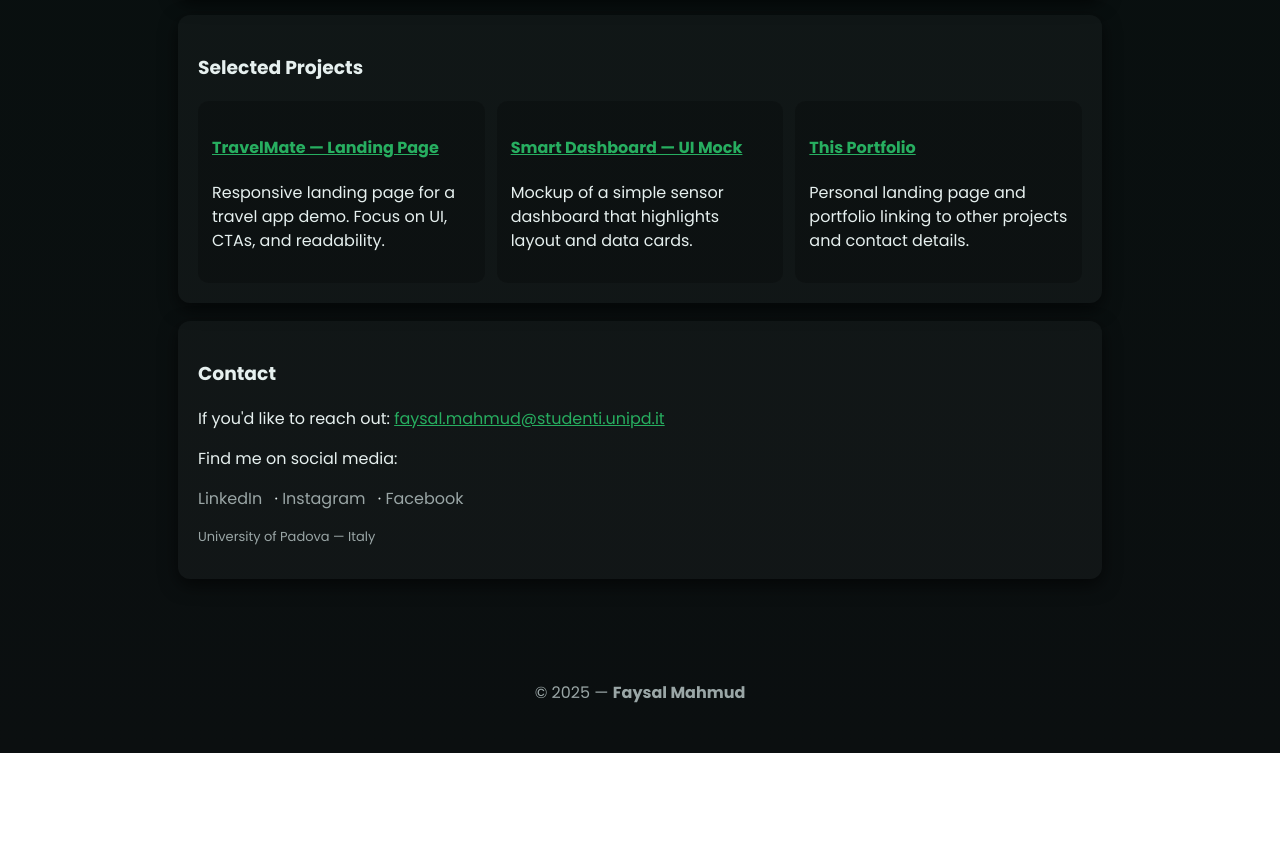
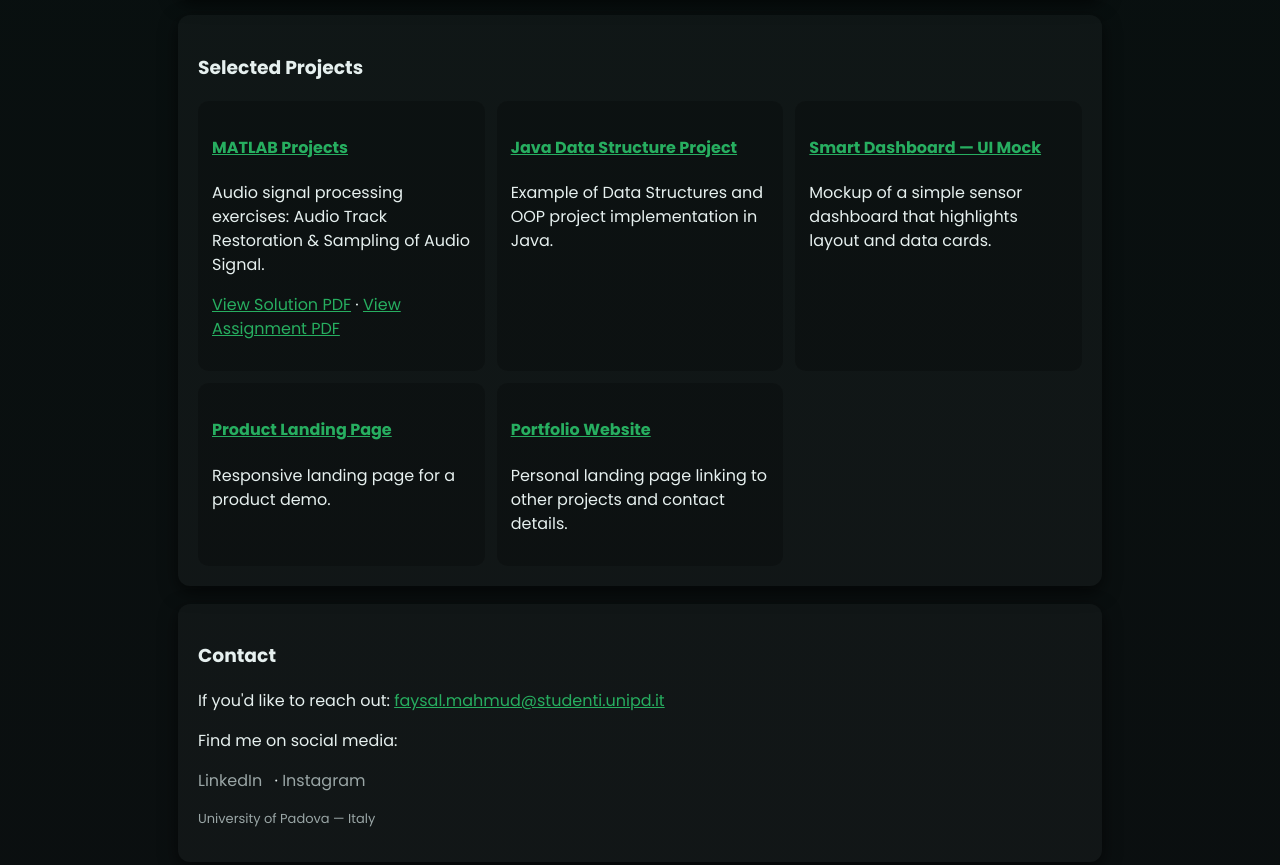
Before and after one commit to faysal-mahmud925/portfolio-website, a plain HTML site: page index.html in a window 1280 px wide. Shown: the part 740-1605 px from the top of the page. Before the commit the page ends 1493 px from the top, so only its background shows below. Drawn offline with Linux system fonts and the light colour scheme.

Commit message:
Add PDFs and update index.html

```diff
--- a/index.html
+++ b/index.html
@@ -52,18 +52,42 @@
     <section id="projects" class="card reveal">
       <h3>Selected Projects</h3>
       <div class="project-grid">
+
+        <!-- MATLAB Projects -->
         <article class="project">
-          <h4><a href="https://github.com/faysal-mahmud925/product-landing-page" target="_blank">TravelMate — Landing Page</a></h4>
-          <p>Responsive landing page for a travel app demo. Focus on UI, CTAs, and readability.</p>
+          <h4><a href="https://github.com/faysal-mahmud925/MATLAB_Project" target="_blank">MATLAB Projects</a></h4>
+          <p>Audio signal processing exercises: Audio Track Restoration & Sampling of Audio Signal.</p>
+          <p>
+            <a href="Project_Signal_Systems_Faysal_Mahmud.pdf" target="_blank">View Solution PDF</a> ·
+            <a href="Report24_25.pdf" target="_blank">View Assignment PDF</a>
+          </p>
         </article>
+
+        <!-- Java Data Structure Project -->
         <article class="project">
-          <h4><a href="https://github.com/faysal-mahmud925/smart-dashboard" target="_blank">Smart Dashboard — UI Mock</a></h4>
+          <h4><a href="https://github.com/faysal-mahmud925/MATLAB_Project" target="_blank">Java Data Structure Project</a></h4>
+          <p>Example of Data Structures and OOP project implementation in Java.</p>
+          <!-- Add PDF link here if you have one -->
+        </article>
+
+        <!-- Smart Dashboard -->
+        <article class="project">
+          <h4><a href="https://faysal-mahmud925.github.io/smart-dashboard/" target="_blank">Smart Dashboard — UI Mock</a></h4>
           <p>Mockup of a simple sensor dashboard that highlights layout and data cards.</p>
         </article>
+
+        <!-- Product Landing Page -->
         <article class="project">
-          <h4><a href="https://github.com/faysal-mahmud925/portfolio-website" target="_blank">This Portfolio</a></h4>
-          <p>Personal landing page and portfolio linking to other projects and contact details.</p>
+          <h4><a href="https://faysal-mahmud925.github.io/product-landing-page" target="_blank">Product Landing Page</a></h4>
+          <p>Responsive landing page for a product demo.</p>
         </article>
+
+        <!-- Portfolio -->
+        <article class="project">
+          <h4><a href="https://faysal-mahmud925.github.io/portfolio-website/" target="_blank">Portfolio Website</a></h4>
+          <p>Personal landing page linking to other projects and contact details.</p>
+        </article>
+
       </div>
     </section>
 
@@ -73,8 +97,7 @@
       <p>Find me on social media:</p>
       <p class="social">
         <a href="https://www.linkedin.com/in/faysal-mahmud-504a3a222/" target="_blank" aria-label="LinkedIn">LinkedIn</a> ·
-        <a href="https://www.instagram.com/faysal.mahmud__/" target="_blank" aria-label="Instagram">Instagram</a> ·
-        <a href="https://www.facebook.com/Faysal.Mahmud25/" target="_blank" aria-label="Facebook">Facebook</a>
+        <a href="https://www.instagram.com/faysal.mahmud__/" target="_blank" aria-label="Instagram">Instagram</a>
       </p>
       <p class="muted small">University of Padova — Italy</p>
     </section>
```
Also changed, not shown: 2 other files.
